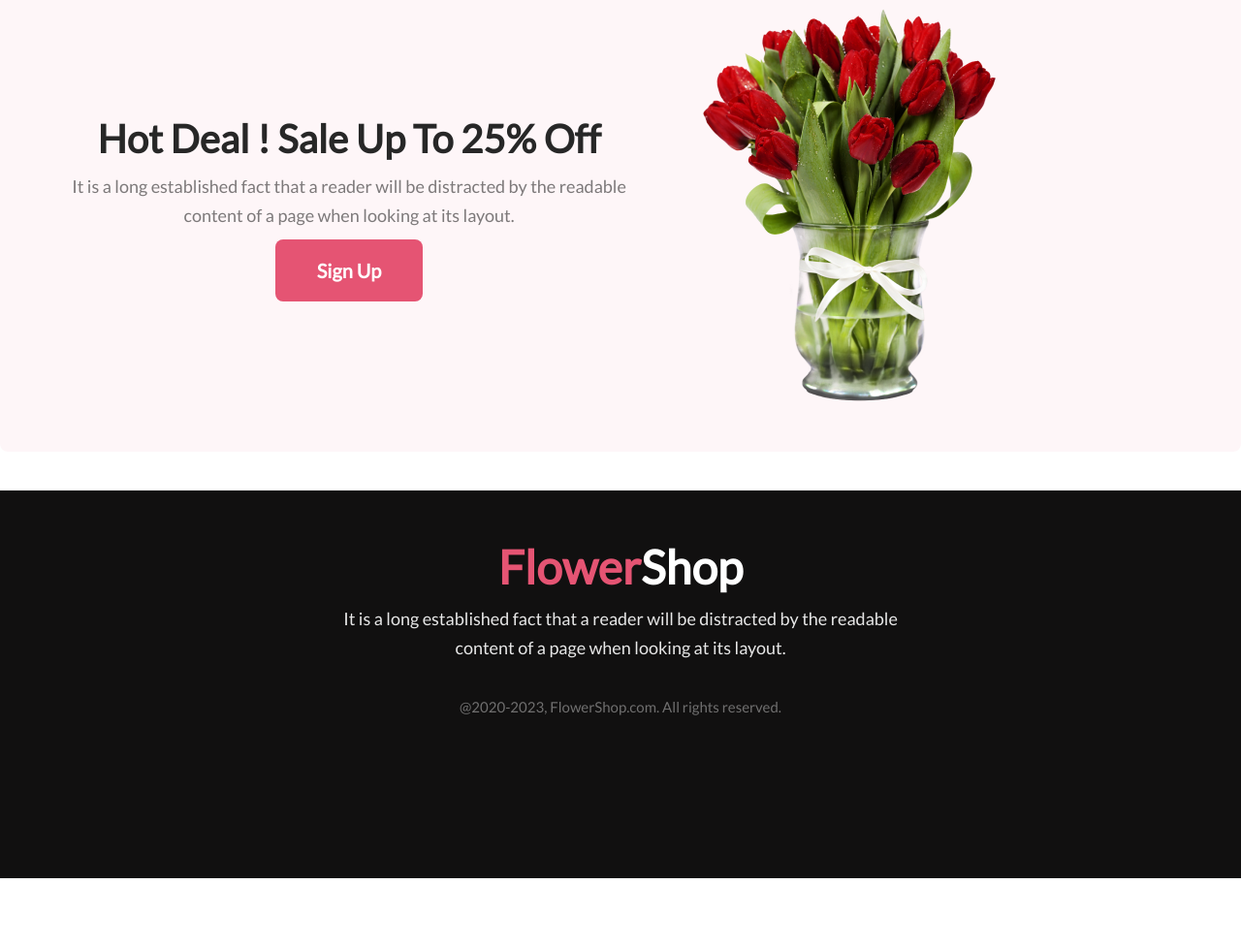
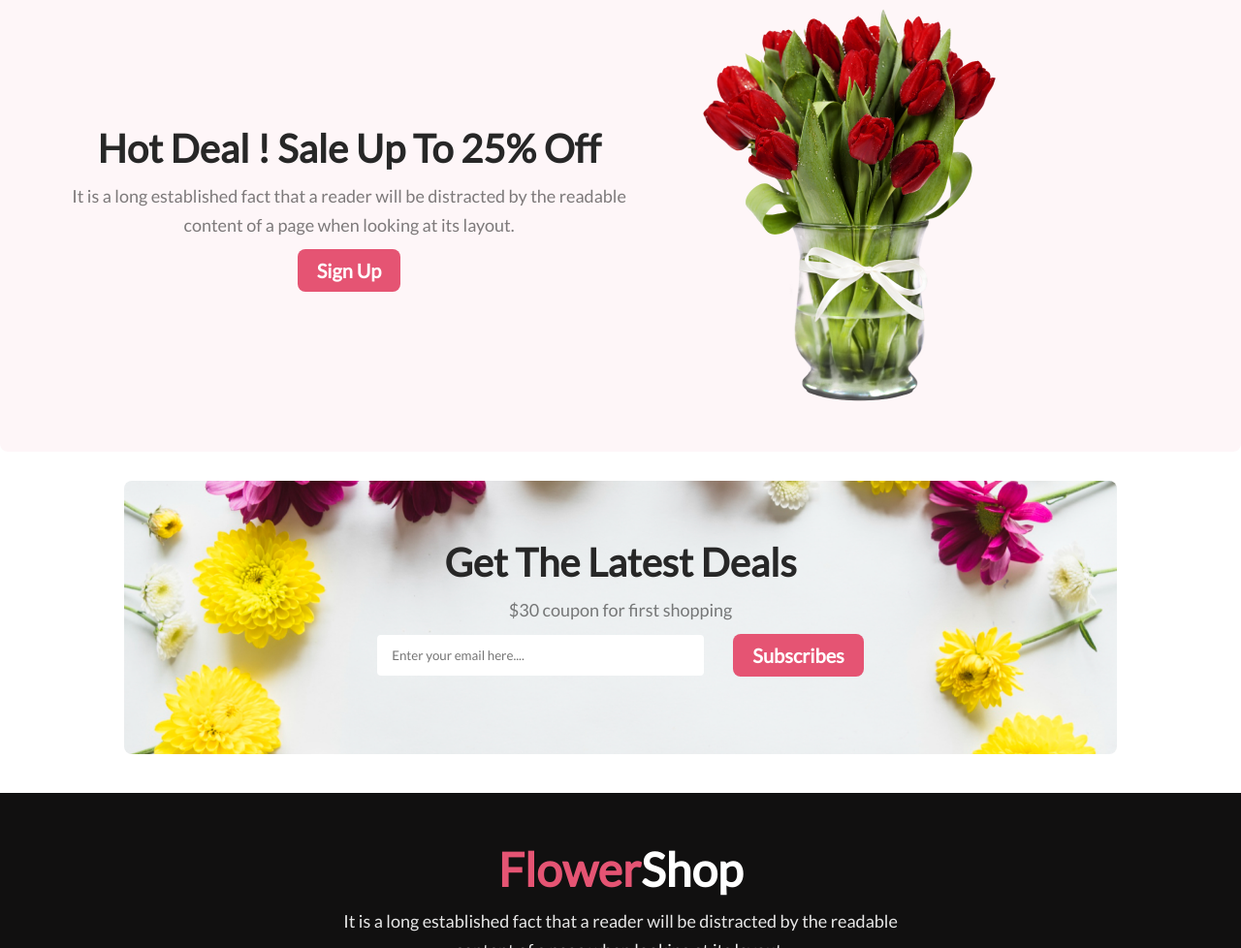
Before and after one commit to Najmul017/flower-shop-assingment-najmul, a plain HTML site: page index.html in a window 1280 px wide. Shown: the part 797-1775 px from the top of the page at 97% size. Before the commit the page ends 1703 px from the top, so only its background shows below. Drawn offline with Linux system fonts and the light colour scheme.

Commit message:
Latest  section done

```diff
--- a/index.html
+++ b/index.html
@@ -47,6 +47,18 @@
                 <img src="./Flower Asset/pngwing 8.png" alt="">
             </div>
         </div>
+        <!-- Latest flower section -->
+        <div class="latest-container">
+
+            <h1 class="title">Get The Latest Deals</h1>
+            <p class="banner-description">$30 coupon for first shopping</p>
+            <div class="input-button">
+                <input type="text" placeholder="Enter your email here....">
+            <button class="primary-button">Subscribes</button>
+            </div>
+
+
+        </div>
 
     </main>
 
--- a/style.css
+++ b/style.css
@@ -30,6 +30,7 @@
     font-weight: 400;
     line-height: 30px;
     padding: 10px;
+    text-align: center;
 }
 
 .banner-heading {
@@ -37,13 +38,14 @@
 }
 
 .primary-button {
-    padding: 20px 43px;
+    padding: 10px 20px;
     color: #FFF;
     font-size: 20px;
     font-weight: 700;
     border-radius: 8px;
     background: #E55473;
-    border: 0px;
+    border: 0px solid;
+
 }
 
 .banner-photo {
@@ -79,7 +81,39 @@ font-weight: 800;
 }
 .discount-image{
     padding: 40px;
+ }
+/* Latest container */
+ .latest-container{
+
+    background-image: url('./Flower Asset/Rectangle 9.png');
+ background-size: cover;
+width: 80% ;
+border-radius: 8px;
+ margin: 30px auto;
+ padding-bottom: 80px;
 }
+.title{
+    color: #272727;
+text-align: center;
+font-size: 40px;
+font-weight: 800;
+padding-top: 60px;
+}
+.input-button{
+  align-items: center;
+  display: flex;
+  justify-content: center;
+  gap: 30px;
+}
+input[type=text] {
+    width: 30%;
+    background: #FFF;
+    padding: 13px 15px;
+    border: 0px;
+    border-radius: 4px;
+    cursor: pointer;
+  }
+
 
 /* Footer Css start */
 .footer {
```
